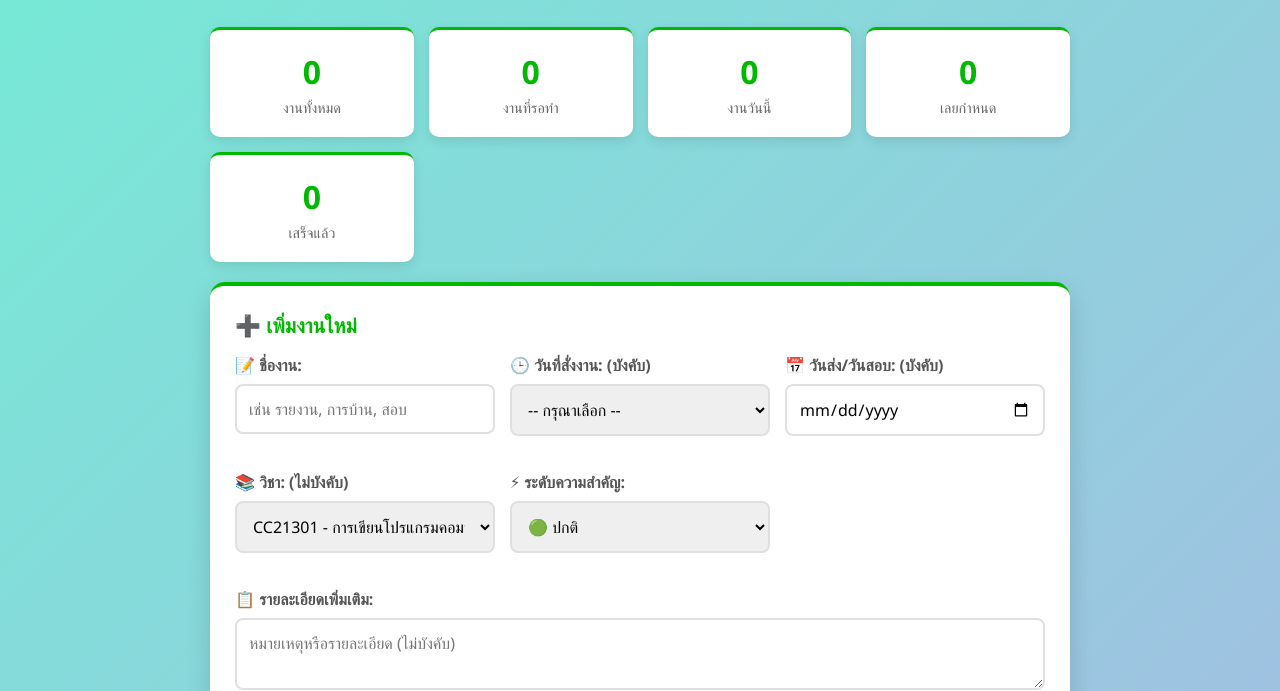
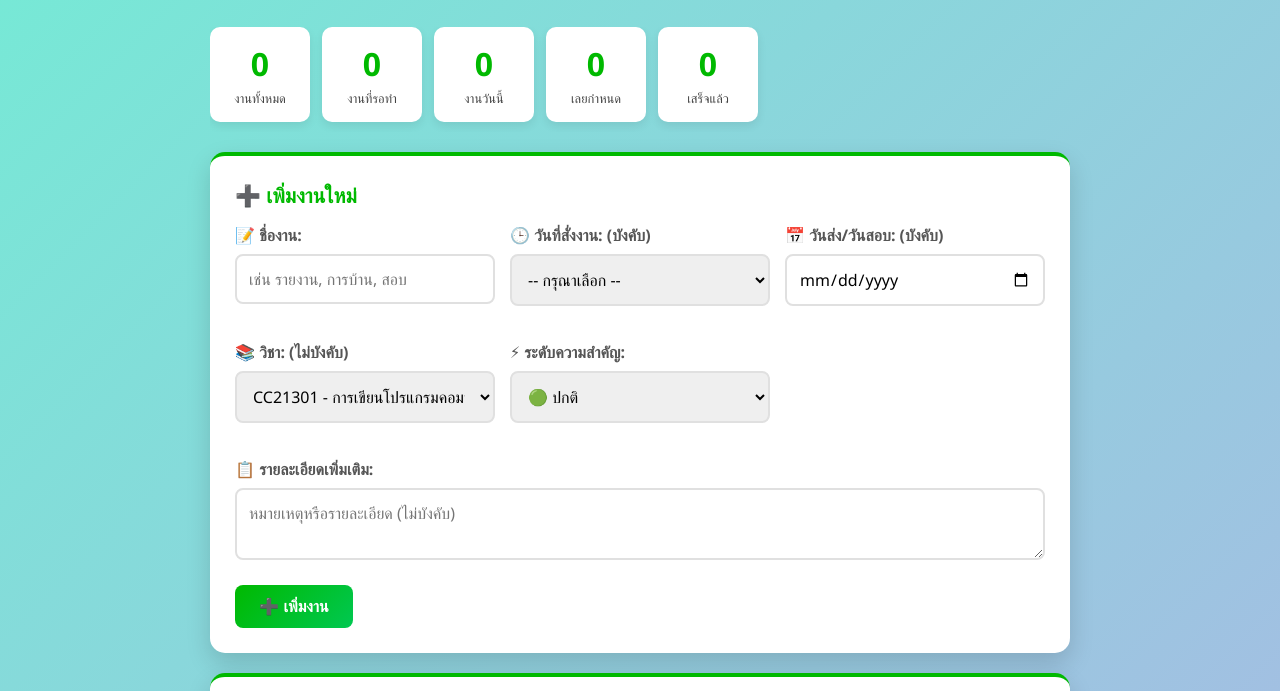
Before and after one commit to pureza787/Backlog, a plain HTML site: page index.html in a window 1280 px wide. Shown: the part 132-823 px from the top of the page. Drawn offline with Linux system fonts and the light colour scheme.

Commit message:
Revamp stats grid and card styles
Updated the design of the stats grid and stat cards, changing layout to flex, adjusting padding, and modifying hover effects.

```diff
--- a/styles.css
+++ b/styles.css
@@ -362,33 +362,46 @@ body {
     color: #2E7D32;
 }
 
+/* ★★★★★ นี่คือส่วนที่แก้ไข ★★★★★ */
+/* ปรับปรุง Stats Grid (ดีไซน์ใหม่) */
 .stats-grid {
-    display: grid;
-    grid-template-columns: repeat(auto-fit, minmax(200px, 1fr));
-    gap: 15px;
+    display: flex; /* เปลี่ยนเป็น flex */
+    overflow-x: auto; /* ทำให้เลื่อนแนวนอนได้ */
+    gap: 12px; /* ลดช่องว่าง */
     margin-bottom: 20px;
+    padding-bottom: 10px; /* เว้นที่ให้ scrollbar */
 }
 
 .stat-card {
     background: white;
-    padding: 20px;
-    border-radius: 10px;
+    padding: 15px 10px; /* ลด padding */
+    border-radius: 10px; /* ลดความโค้ง */
     text-align: center;
-    box-shadow: 0 4px 12px rgba(0,0,0,0.1);
-    border-top: 3px solid #00B900;
+    box-shadow: 0 4px 10px rgba(0,0,0,0.08); /* เงานุ่มลง */
+    border-top: none; /* เอาเส้นบนออก */
+    transition: transform 0.2s ease;
+    flex: 0 0 100px; /* ★ สำคัญ: กว้าง 100px คงที่ */
+}
+
+.stat-card:hover {
+    transform: translateY(-3px);
 }
 
 .stat-number {
-    font-size: 2rem;
+    font-size: 2rem; /* ลดขนาดตัวเลข */
     font-weight: bold;
     color: #00B900;
+    margin-bottom: 0;
 }
 
 .stat-label {
-    color: #666;
-    font-size: 0.9rem;
+    color: #444;
+    font-size: 0.8rem; /* ลดขนาดตัวอักษร */
     margin-top: 5px;
+    line-height: 1.3;
 }
+/* ★★★★★ จบส่วนที่แก้ไข ★★★★★ */
+
 
 @media (max-width: 768px) {
     .container {
@@ -415,4 +428,8 @@ body {
     .task-actions .btn {
         justify-content: center;
     }
+
+    /* โค้ด .stats-grid ที่บังคับ 1 คอลัมน์
+       ถูกลบออกจากตรงนี้แล้ว
+    */
 }
```
